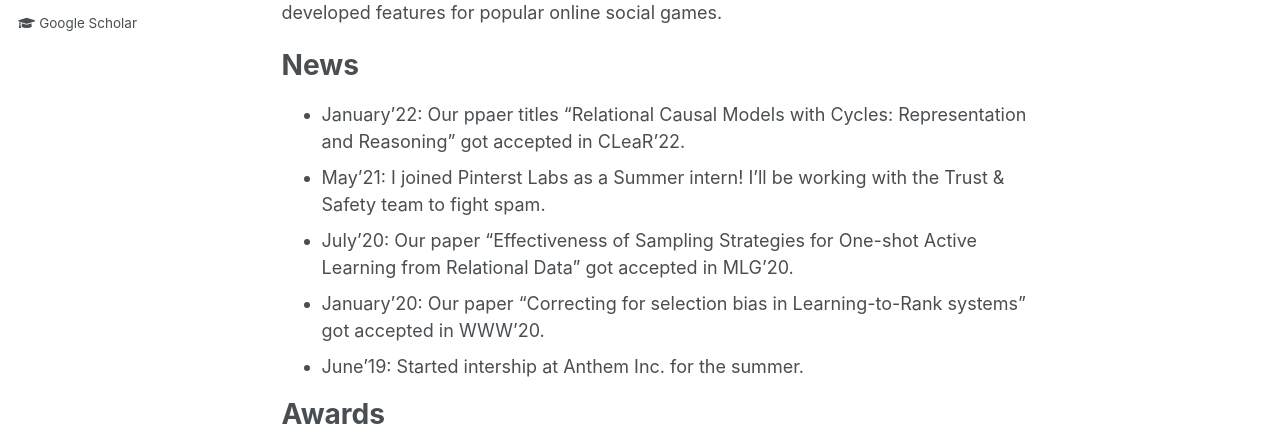
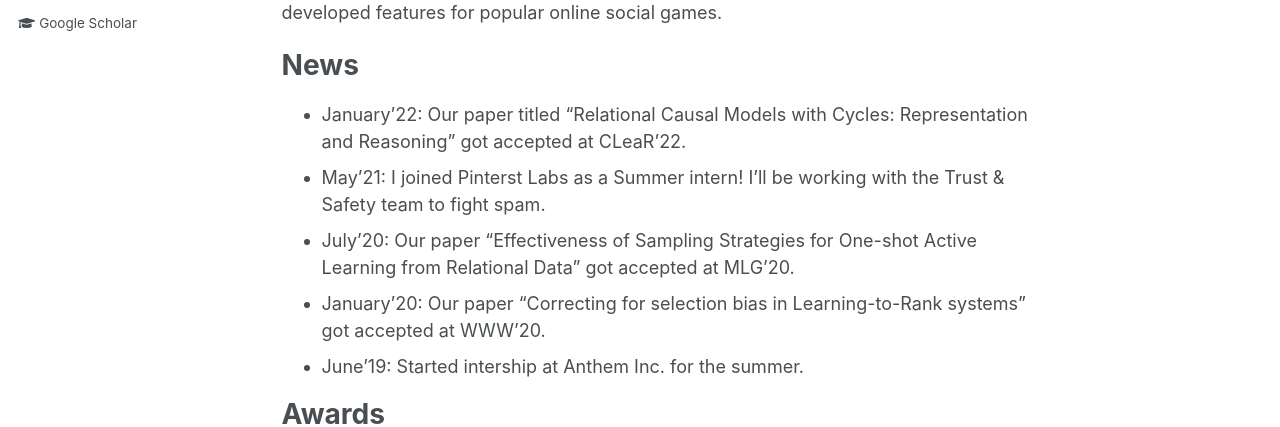
Before and after one commit to ragib06/ragib06.github.io, a Jekyll site: the page built from _pages/about.md, in a window 1280 px wide and 1324 px high. Shown: the part 505-932 px from the top of the window. Built offline with Jekyll 4.4.1, drawn with Linux system fonts in a browser that asks for light colours.

Commit message:
Update about.md

```diff
--- a/_pages/about.md
+++ b/_pages/about.md
@@ -19,10 +19,10 @@ I have completed my Bachelors in 2012 at the department of Computer Science and
 News
 ======
 
-- January'22: Our ppaer titles "Relational Causal Models with Cycles: Representation and Reasoning" got accepted in CLeaR'22.
+- January'22: Our paper titled "Relational Causal Models with Cycles: Representation and Reasoning" got accepted at CLeaR'22.
 - May'21: I joined Pinterst Labs as a Summer intern! I'll be working with the Trust & Safety team to fight spam.
-- July'20: Our paper "Effectiveness of Sampling Strategies for One-shot Active Learning from Relational Data" got accepted in MLG'20.
-- January'20: Our paper "Correcting for selection bias in Learning-to-Rank systems" got accepted in WWW'20.
+- July'20: Our paper "Effectiveness of Sampling Strategies for One-shot Active Learning from Relational Data" got accepted at MLG'20.
+- January'20: Our paper "Correcting for selection bias in Learning-to-Rank systems" got accepted at WWW'20.
 - June'19: Started intership at Anthem Inc. for the summer.
 
 
```
